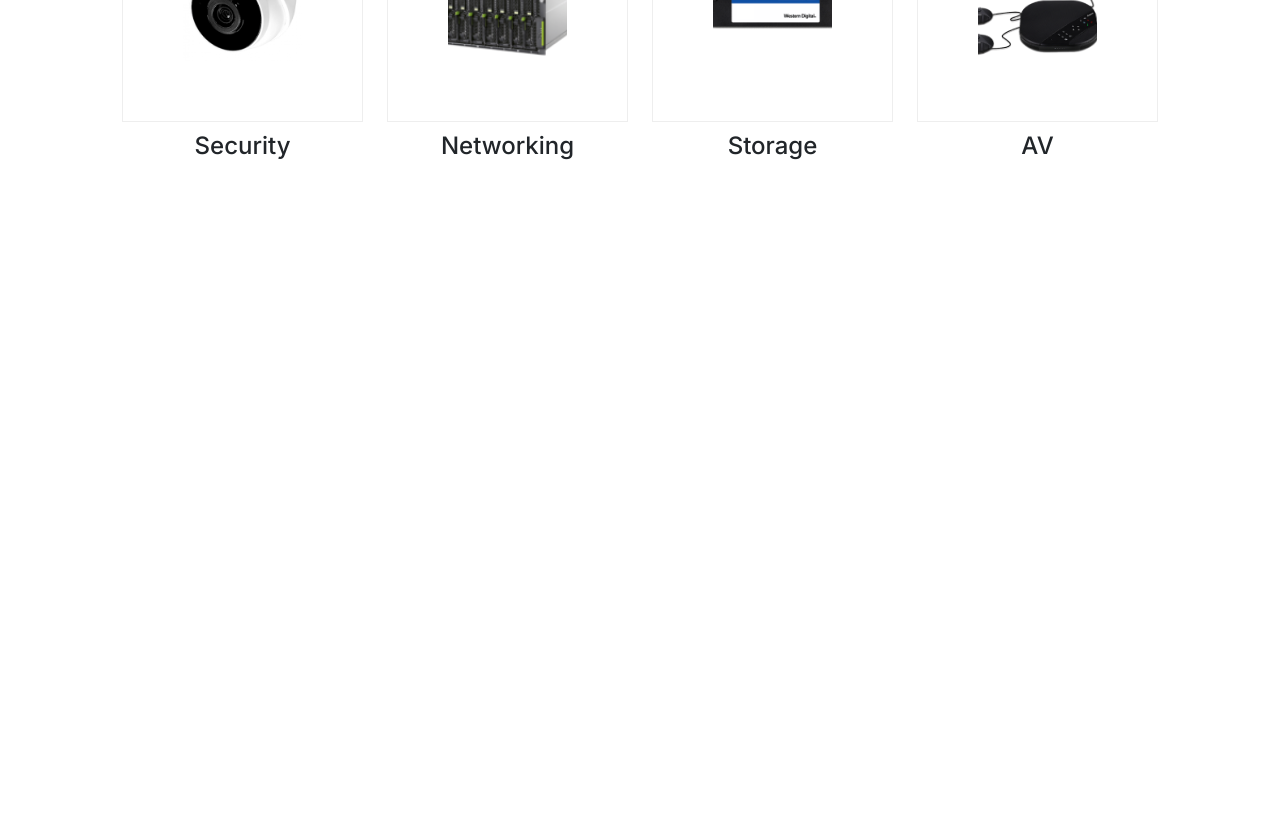
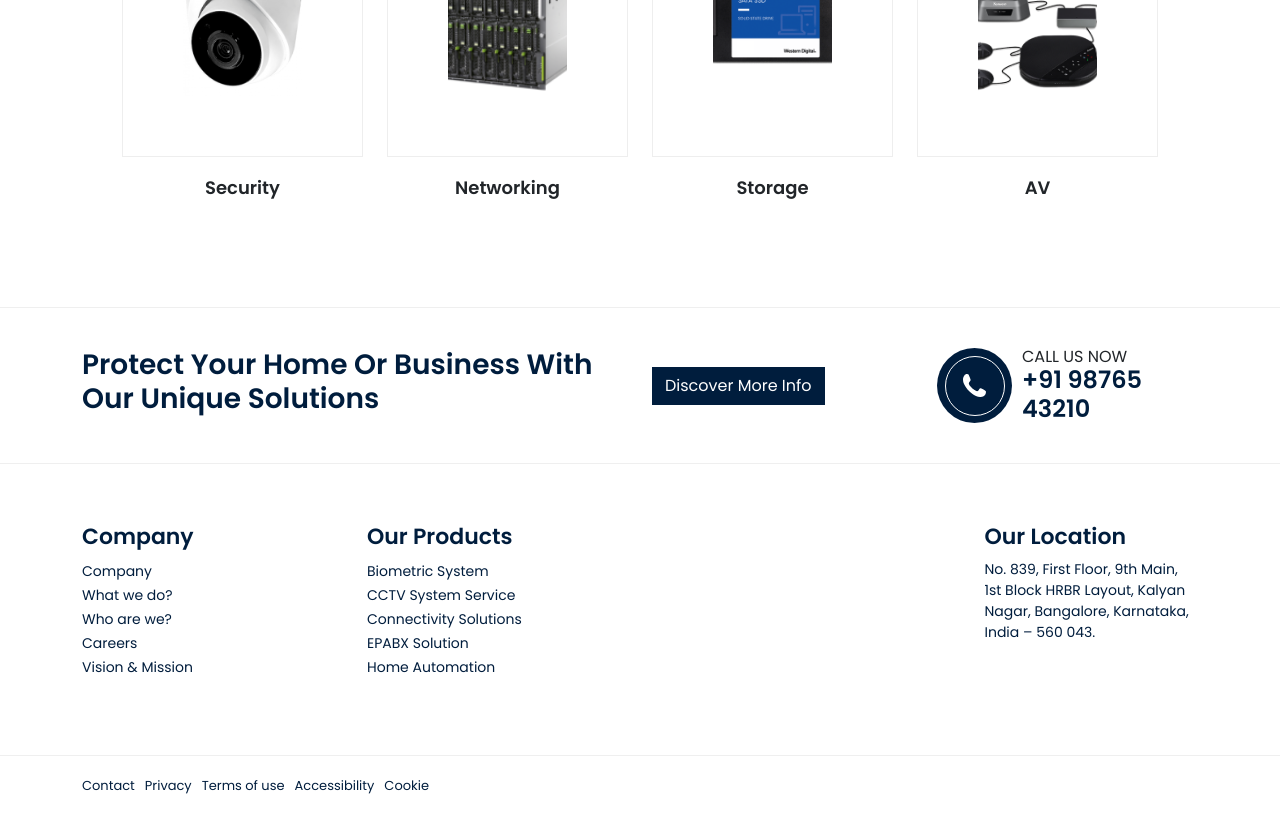
Before and after one commit to suraksha2023/pwork-frontend, a Next.js app: page / in a window 1280 px wide. Shown: the part 920-1735 px from the top of the page. Before the commit the page ends 1169 px from the top, so only its background shows below. Built offline with nearby package versions, Linux system fonts and the light colour scheme.

Commit message:
added intro and hero sections

```diff
--- /dev/null
+++ b/components/footerSection/footerSection.module.css
@@ -0,0 +1,75 @@
+.footerSection {
+  padding-top: 20px;
+  padding-bottom: 20px;
+}
+.footerSection .footerTop {
+  border-top: 1px solid #efefef;
+  border-bottom: 1px solid #efefef;
+  padding-top: 40px;
+  padding-bottom: 40px;
+}
+.footerSection .footerTop h3 {
+  color: #001D3D;
+  font-size: 28px;
+  font-style: normal;
+  font-weight: 600;
+}
+.footerSection .footerTop .callBtn {
+  line-height: 18px;
+}
+.footerSection .footerTop .callBtn p {
+  margin-bottom: 0px;
+  padding-bottom: 0px;
+}
+.footerSection .footerTop .callBtn h4 {
+  margin-bottom: 0px;
+  padding-bottom: 0px;
+  font-weight: 600;
+  color: #001D3D;
+}
+.footerSection .footerTop .callBtn .icon {
+  margin-right: 10px;
+}
+
+.footerBottom {
+  border-top: 1px solid #efefef;
+  padding-top: 20px;
+}
+.footerBottom ul li {
+  padding-right: 10px;
+  font-size: 13px;
+}
+.footerBottom ul li a {
+  text-decoration: none;
+}
+
+.footerMiddle {
+  padding-top: 60px;
+  padding-bottom: 60px;
+}
+.footerMiddle ul {
+  padding: 0px;
+  list-style: none;
+}
+.footerMiddle ul a {
+  text-decoration: none;
+  color: #001D3D;
+  font-size: 14px;
+  font-style: normal;
+  font-weight: 400;
+  padding-bottom: 4px;
+}
+.footerMiddle p {
+  color: #001D3D;
+  font-size: 14px;
+  font-style: normal;
+  font-weight: 400;
+}
+.footerMiddle h3 {
+  color: #001D3D;
+  font-size: 22px;
+  font-style: normal;
+  font-weight: 600;
+}
+
+/*# sourceMappingURL=footerSection.module.css.map */
--- /dev/null
+++ b/components/footerSection/footerSection.module.scss
@@ -0,0 +1,76 @@
+.footerSection{
+  padding-top: 20px;
+  padding-bottom: 20px;
+  .footerTop{
+    border-top: 1px solid #efefef;
+    border-bottom: 1px solid #efefef;
+    padding-top: 40px;
+    padding-bottom: 40px;
+    h3{
+      color: #001D3D;
+      font-size: 28px;
+      font-style: normal;
+      font-weight: 600;
+    }
+    .callBtn{
+      line-height: 18px;
+      p{
+        margin-bottom: 0px;
+        padding-bottom: 0px;
+      }
+      h4{
+        margin-bottom: 0px;
+        padding-bottom: 0px;
+        font-weight: 600;
+        color: #001D3D;
+      }
+      .icon{
+        margin-right: 10px;
+      }
+    }
+  }
+
+}
+
+.footerBottom{
+  border-top: 1px solid #efefef;
+  padding-top: 20px;
+  ul{
+    li{
+      padding-right: 10px;
+      font-size: 13px;
+      a{
+        text-decoration: none;
+      }
+    }
+  }
+}
+
+.footerMiddle{
+  padding-top: 60px;
+  padding-bottom: 60px;
+  ul{
+    padding: 0px;
+    list-style: none;
+    a{
+      text-decoration: none;
+      color: #001D3D;
+      font-size: 14px;
+      font-style: normal;
+      font-weight: 400;
+      padding-bottom: 4px;
+    }
+  }
+  p{
+    color: #001D3D;
+    font-size: 14px;
+    font-style: normal;
+    font-weight: 400;
+  }
+  h3{
+    color: #001D3D;
+    font-size: 22px;
+    font-style: normal;
+    font-weight: 600;
+  }
+}
--- /dev/null
+++ b/components/footerSection/footerSection.tsx
@@ -0,0 +1,95 @@
+import React from "react";
+import styles from './footerSection.module.scss'
+import Link from "next/link";
+
+
+export default function FooterSection() {
+
+    return (
+        <div className={`${styles.footerSection}`}>
+            <div className={`${styles.footerTop}`}>
+                    <div className={`container`}>
+                        <div className={`row justify-content-center align-items-center`}>
+                        <div className={`col-md-6`}>
+                            <h3>Protect Your Home Or Business With Our Unique Solutions</h3>
+                        </div>
+                        <div className={`col-md-3`}>
+                            <button className={`btn btn-primary`}>Discover More  Info</button>
+                        </div>
+                        <div className={`col-md-3`}>
+                            <div className={`${styles.callBtn}`}>
+                                <div></div>
+                                <div className={`d-flex justify-content-center align-items-center`}>
+                                    <div className={`${styles.icon}`}>
+                                        <img src={`../images/call.svg`} />
+                                    </div>
+                                    <div>
+                                        <p>CALL US NOW</p>
+                                        <h4>+91 98765 43210</h4>
+                                    </div>
+                                </div>
+
+                            </div>
+                        </div>
+                    </div>
+                    </div>
+                 </div>
+            <div className={`${styles.footerMiddle}`}>
+                <div className={`container`}>
+                    <div className={`row`}>
+                        <div className={`col-md-3`}>
+                            <div>
+                                <h3>Company</h3>
+                                <ul>
+                                    <li><Link href={`/`}>Company</Link></li>
+                                    <li><Link href={`/`}>What we do?</Link></li>
+                                    <li><Link href={`/`}>Who are we?</Link></li>
+                                    <li><Link href={`/`}>Careers</Link></li>
+                                    <li><Link href={`/`}>Vision & Mission</Link></li>
+                                </ul>
+                            </div>
+                        </div>
+                        <div className={`col-md-3`}>
+                            <div>
+                                <h3>Our Products</h3>
+                                <ul>
+                                    <li><Link href={`/`}>Biometric System</Link></li>
+                                    <li><Link href={`/`}>CCTV System Service</Link></li>
+                                    <li><Link href={`/`}>Connectivity Solutions</Link></li>
+                                    <li><Link href={`/`}>EPABX Solution</Link></li>
+                                    <li><Link href={`/`}>Home Automation</Link></li>
+                                </ul>
+                            </div>
+                        </div>
+                        <div className={`col-md-6`}>
+                            <div className={`row justify-content-end`}>
+                                <div className={`col-md-5`}>
+                                    <h3>Our Location</h3>
+                                    <p>No. 839, First Floor, 9th Main,
+                                        1st Block HRBR Layout,
+                                        Kalyan Nagar, Bangalore,
+                                        Karnataka, India – 560 043.</p>
+                                </div>
+                            </div>
+                        </div>
+                    </div>
+                </div>
+            </div>
+            <div className={`${styles.footerBottom}`}>
+                <div className={`container`}>
+                    <div className={`row`}>
+                        <div className={`col-md-6`}>
+                            <ul className={`nav`}>
+                                <li className={`nav-item`}><Link href={`/`}>Contact</Link></li>
+                                <li className={`nav-item`}><Link href={`/`}>Privacy</Link></li>
+                                <li className={`nav-item`}><Link href={`/`}>Terms of use</Link></li>
+                                <li className={`nav-item`}><Link href={`/`}>Accessibility</Link></li>
+                                <li className={`nav-item`}><Link href={`/`}>Cookie</Link></li>
+                            </ul>
+                        </div>
+                    </div>
+                </div>
+            </div>
+        </div>
+    )
+}
--- a/components/introSection/introSection.module.scss
+++ b/components/introSection/introSection.module.scss
@@ -9,8 +9,9 @@
   }
   h4{
     text-align: center;
-    padding-top: 10px;
-
+    padding-top: 20px;
+    font-size: 18px;
+    font-weight: 600;
   }
   .introBlock{
     padding-top: 40px;
--- a/src/app/layout.tsx
+++ b/src/app/layout.tsx
@@ -1,8 +1,6 @@
-import './globals.css'
+
 import type { Metadata } from 'next'
-import { Inter } from 'next/font/google'
 
-const inter = Inter({ subsets: ['latin'] })
 
 export const metadata: Metadata = {
   title: 'Create Next App',
@@ -16,7 +14,7 @@ export default function RootLayout({
 }) {
   return (
     <html lang="en">
-      <body className={inter.className}>{children}</body>
+      <body>{children}</body>
     </html>
   )
 }
--- a/src/app/page.tsx
+++ b/src/app/page.tsx
@@ -3,6 +3,7 @@ import '../../styles/global.scss'
 import MainNav from "../../components/mainNav/mainNav";
 import Slider from "../../components/slider/slider";
 import IntroSection from "../../components/introSection/introSection";
+import FooterSection from "../../components/footerSection/footerSection";
 
 
 export default function Home() {
@@ -11,6 +12,7 @@ export default function Home() {
         <MainNav/>
         <Slider/>
         <IntroSection/>
+        <FooterSection/>
     </div>
   )
 }
--- a/styles/global.scss
+++ b/styles/global.scss
@@ -1,3 +1,4 @@
+
 @import "themes/variables";
 @import "../node_modules/bootstrap/scss/bootstrap";
 @import 'bootstrap/dist/css/bootstrap.min.css';
--- a/styles/themes/_variables.scss
+++ b/styles/themes/_variables.scss
@@ -1,3 +1,8 @@
+@import url('https://fonts.googleapis.com/css2?family=Poppins:wght@100;200;300;400;500;600;800&display=swap');
+
+
 $primary:   #001D3D;
 $btn-color: #001D3D;
 $btn-border-radius:  0px;
+
+$font-family-base:'Poppins', sans-serif;
```
Also changed, not shown: public/images/call.svg (added), 1 other file (tests, documents, lock files or other folders).
